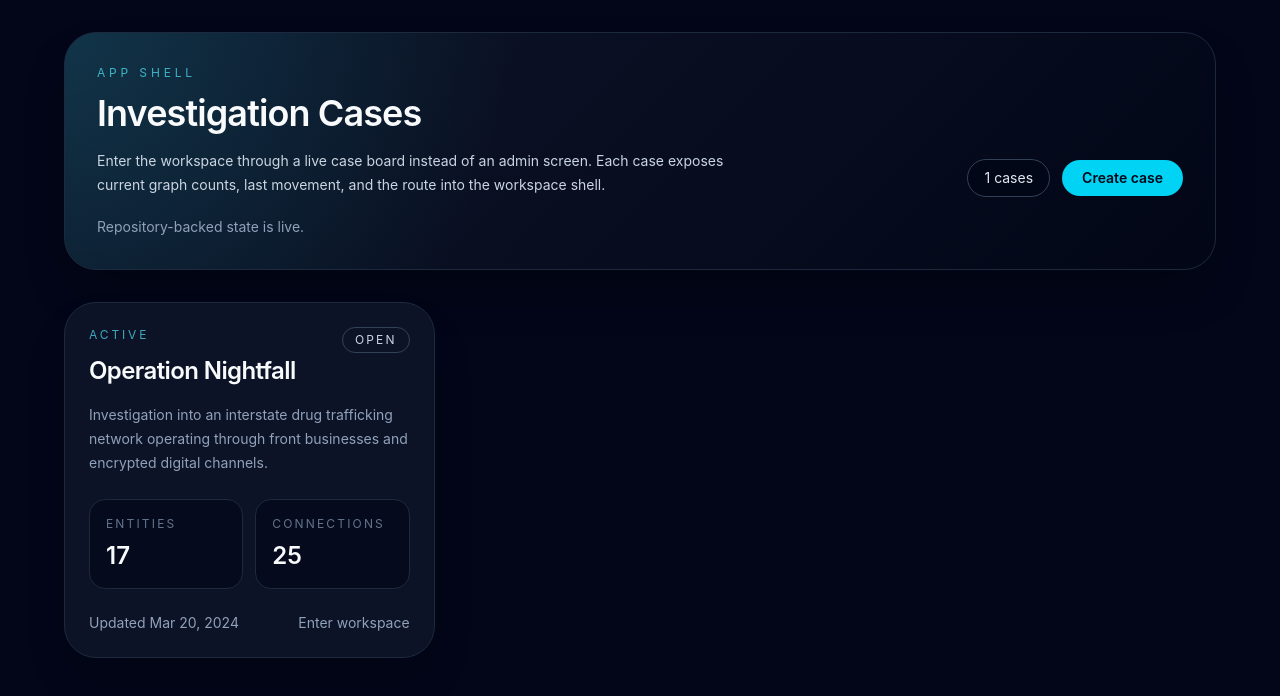
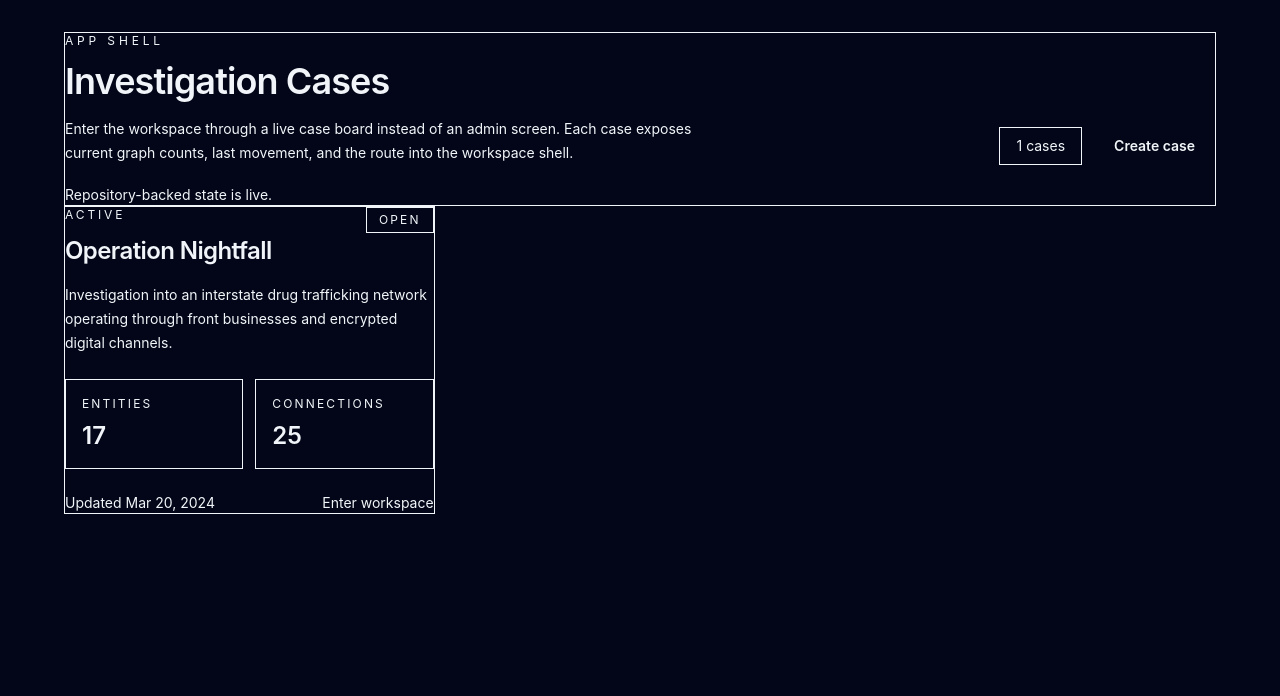
Before and after one commit to GanzApps/detective-mindmap, a Next.js app: page /cases in a window 1280 px wide. Shown: the top 696 px of the page. Built offline with nearby package versions, Linux system fonts and the light colour scheme.

Commit message:
fix(08): WR-03 migrate CaseListPage to shell tokens

```diff
--- a/src/components/pages/CaseListPage.tsx
+++ b/src/components/pages/CaseListPage.tsx
@@ -20,37 +20,37 @@ export default function CaseListPage() {
   const [showCaseModal, setShowCaseModal] = useState(false);
 
   return (
-    <main className="min-h-screen bg-slate-950 px-6 py-8 text-slate-100">
-      <div className="mx-auto max-w-6xl space-y-8">
-        <section className="rounded-[2rem] border border-slate-800 bg-[radial-gradient(circle_at_top_left,_rgba(34,211,238,0.16),_transparent_38%),linear-gradient(135deg,rgba(15,23,42,0.95),rgba(2,6,23,0.98))] p-8 shadow-2xl shadow-black/30">
-          <div className="flex flex-col gap-6 lg:flex-row lg:items-end lg:justify-between">
+    <main className="min-h-screen bg-shell-bg px-6 py-8 text-shell-text-primary">
+      <div className="mx-auto max-w-6xl space-y-shell-xl">
+        <section className="rounded-shell-xl border border-shell-border bg-shell-surface p-shell-xl shadow-shell-lg">
+          <div className="flex flex-col gap-shell-lg lg:flex-row lg:items-end lg:justify-between">
             <div>
-              <p className="text-xs uppercase tracking-[0.32em] text-cyan-300/70">
+              <p className="text-xs uppercase tracking-[0.32em] text-shell-text-muted">
                 App Shell
               </p>
-              <h1 className="mt-3 text-4xl font-semibold tracking-tight text-slate-50">
+              <h1 className="mt-3 text-4xl font-semibold tracking-tight text-shell-text-primary">
                 Investigation Cases
               </h1>
-              <p className="mt-4 max-w-2xl text-sm leading-6 text-slate-300">
+              <p className="mt-4 max-w-2xl text-sm leading-6 text-shell-text-secondary">
                 Enter the workspace through a live case board instead of an admin screen.
                 Each case exposes current graph counts, last movement, and the route into
                 the workspace shell.
               </p>
             </div>
             <div className="flex flex-wrap items-center gap-3">
-              <div className="rounded-full border border-slate-700 bg-slate-950/70 px-4 py-2 text-sm text-slate-200">
+              <div className="rounded-shell-pill border border-shell-border-strong bg-shell-bg px-4 py-2 text-sm text-shell-text-secondary">
                 {cases.length} cases
               </div>
               <button
                 type="button"
                 onClick={() => setShowCaseModal(true)}
-                className="rounded-full bg-cyan-400 px-5 py-2 text-sm font-semibold text-slate-950 transition hover:bg-cyan-300"
+                className="rounded-shell-pill bg-shell-accent px-5 py-2 text-sm font-semibold text-shell-accent-fg transition hover:bg-shell-accent-hover"
               >
                 Create case
               </button>
             </div>
           </div>
-          <p className="mt-5 text-sm text-slate-400">
+          <p className="mt-5 text-sm text-shell-text-muted">
             {error ?? (isLoading ? 'Loading cases...' : 'Repository-backed state is live.')}
           </p>
         </section>
@@ -60,41 +60,41 @@ export default function CaseListPage() {
             <Link
               key={caseData.id}
               href={`/cases/${caseData.id}`}
-              className="group rounded-[2rem] border border-slate-800 bg-slate-900/80 p-6 shadow-2xl shadow-black/20 transition hover:-translate-y-1 hover:border-cyan-400/30 hover:bg-slate-900"
+              className="group rounded-shell-xl border border-shell-border bg-shell-surface p-shell-lg shadow-shell-md transition hover:-translate-y-1 hover:border-shell-accent/30 hover:bg-shell-surface-raised"
             >
               <div className="flex items-start justify-between gap-4">
                 <div>
-                  <p className="text-xs uppercase tracking-[0.24em] text-cyan-300/70">
+                  <p className="text-xs uppercase tracking-[0.24em] text-shell-text-muted">
                     {caseData.status}
                   </p>
-                  <h2 className="mt-3 text-2xl font-semibold tracking-tight text-slate-50">
+                  <h2 className="mt-3 text-2xl font-semibold tracking-tight text-shell-text-primary">
                     {caseData.name}
                   </h2>
                 </div>
-                <span className="rounded-full border border-slate-700 px-3 py-1 text-xs uppercase tracking-[0.18em] text-slate-300">
+                <span className="rounded-shell-pill border border-shell-border-strong px-3 py-1 text-xs uppercase tracking-[0.18em] text-shell-text-secondary">
                   Open
                 </span>
               </div>
-              <p className="mt-4 text-sm leading-6 text-slate-400">
+              <p className="mt-4 text-sm leading-6 text-shell-text-secondary">
                 {caseData.description}
               </p>
               <div className="mt-6 grid gap-3 sm:grid-cols-2">
-                <div className="rounded-2xl border border-slate-800 bg-slate-950/70 px-4 py-4">
-                  <p className="text-xs uppercase tracking-[0.18em] text-slate-500">Entities</p>
-                  <p className="mt-2 text-2xl font-semibold text-slate-50">
+                <div className="rounded-shell-lg border border-shell-border bg-shell-bg px-4 py-4">
+                  <p className="text-xs uppercase tracking-[0.18em] text-shell-text-muted">Entities</p>
+                  <p className="mt-2 text-2xl font-semibold text-shell-text-primary">
                     {caseData.graph.nodes.length}
                   </p>
                 </div>
-                <div className="rounded-2xl border border-slate-800 bg-slate-950/70 px-4 py-4">
-                  <p className="text-xs uppercase tracking-[0.18em] text-slate-500">Connections</p>
-                  <p className="mt-2 text-2xl font-semibold text-slate-50">
+                <div className="rounded-shell-lg border border-shell-border bg-shell-bg px-4 py-4">
+                  <p className="text-xs uppercase tracking-[0.18em] text-shell-text-muted">Connections</p>
+                  <p className="mt-2 text-2xl font-semibold text-shell-text-primary">
                     {caseData.graph.edges.length}
                   </p>
                 </div>
               </div>
-              <div className="mt-6 flex items-center justify-between text-sm text-slate-400">
+              <div className="mt-6 flex items-center justify-between text-sm text-shell-text-secondary">
                 <span>Updated {formatDate(caseData.updatedAt)}</span>
-                <span className="transition group-hover:text-cyan-200">Enter workspace</span>
+                <span className="transition group-hover:text-shell-accent">Enter workspace</span>
               </div>
             </Link>
           ))}
```
